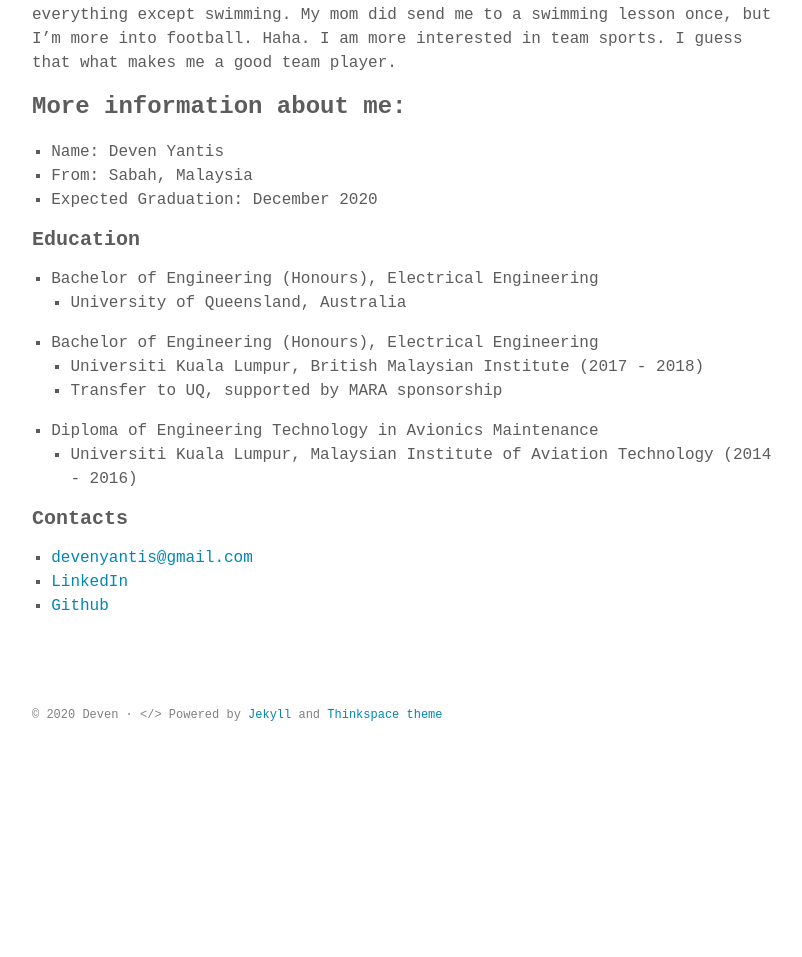
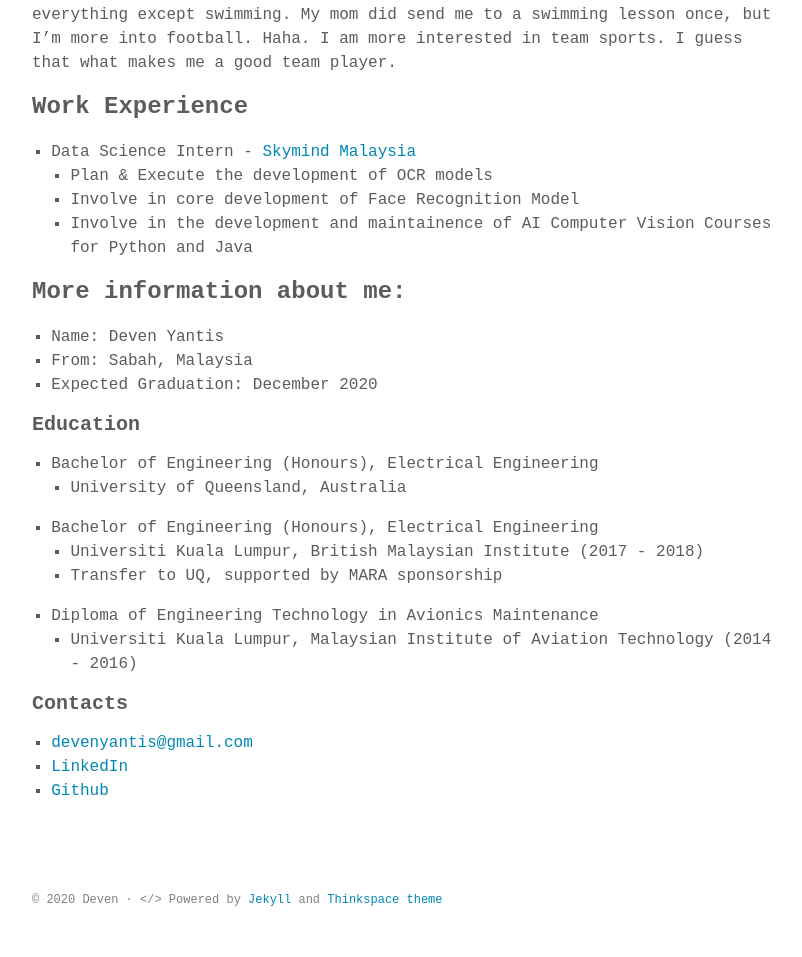
Before and after one commit to devennn/devennn.github.io, a Jekyll site: the page built from about.md, in a window 1280 px wide. Shown: the part 754-1711 px from the top of the page, without its empty margins (232-1034 px from the left). Built offline with Jekyll 4.4.1, drawn with Linux system fonts in a browser that asks for light colours; some web fonts are replaced; before the commit the page ends 1526 px from its top, so only the background shows below that.

Commit message:
Update about.md

```diff
--- a/about.md
+++ b/about.md
@@ -11,6 +11,12 @@ I'm also a big believer in open discussion. So, if you disagree with something o
 ![image](https://filedn.com/l5qh0nREM5jm9t10JjPxfgJ/me.jpg)
 
 A little bit about myself: I like to play sports! Probably, I am average in everything except swimming. My mom did send me to a swimming lesson once, but I'm more into football. Haha. I am more interested in team sports. I guess that what makes me a good team player.
+
+### Work Experience
+- Data Science Intern - [Skymind Malaysia](https://skymind.global/)
+  - Plan & Execute the development of OCR models
+  - Involve in core development of Face Recognition Model
+  - Involve in the development and maintainence of AI Computer Vision Courses for Python and Java
 
 ### More information about me:
 
```
